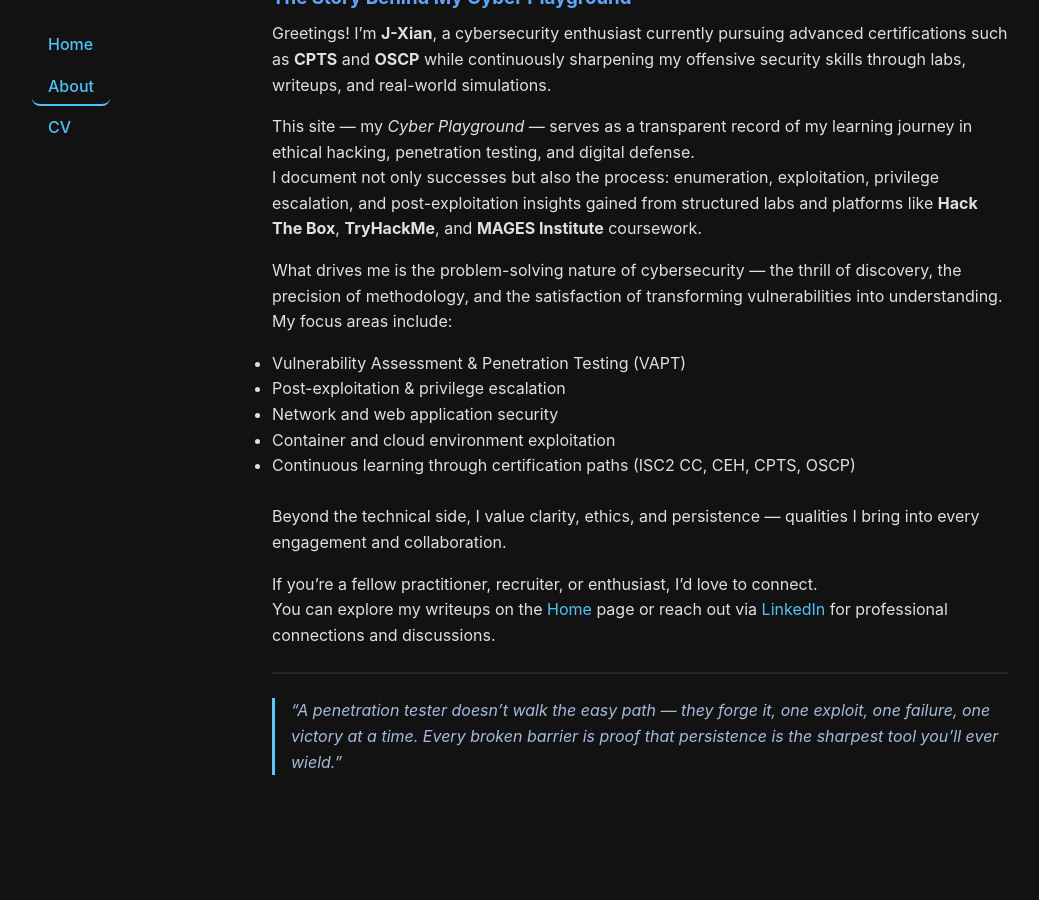
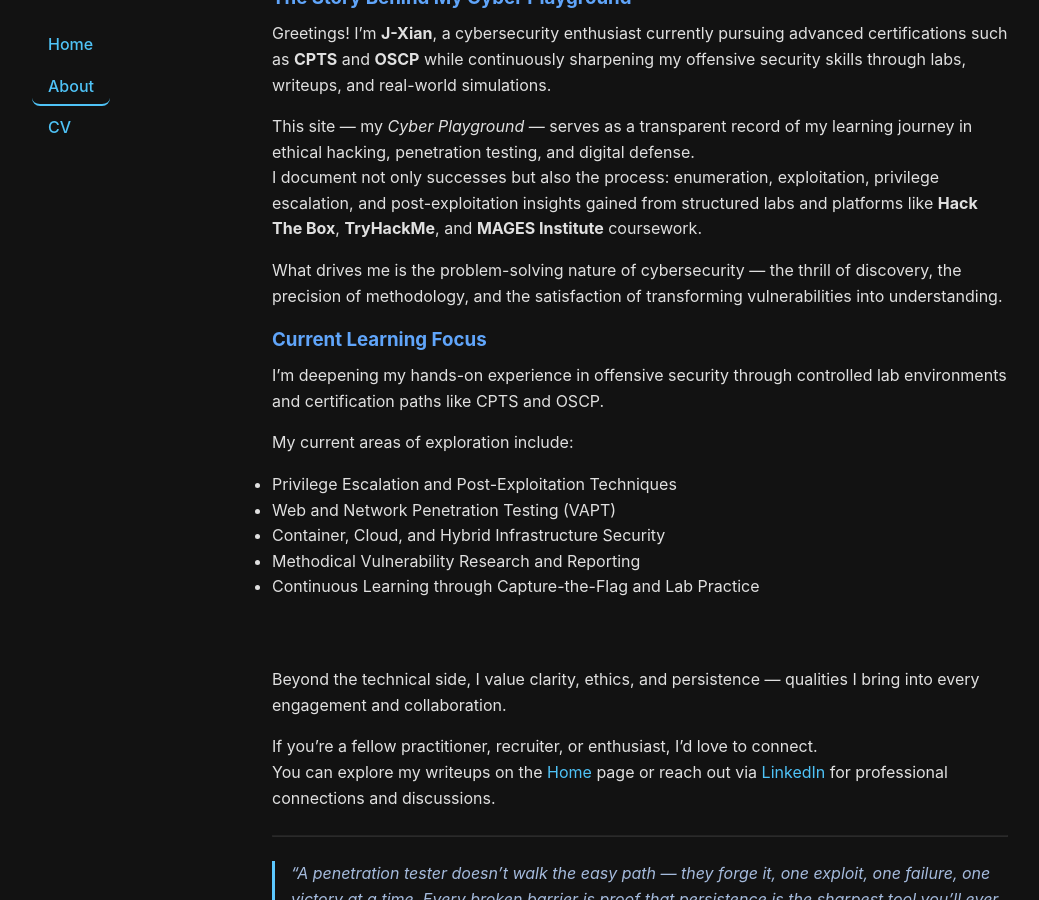
Before and after one commit to J-Xian/J-Xian.github.io, a Jekyll site: the page built from about.md, in a window 1280 px wide and 900 px high, scrolled down 311 px. Shown: the whole window, without its empty margins (0-1039 px from the left). Built offline with Jekyll 4.4.1, drawn with Linux system fonts in a browser that asks for light colours.

Commit message:
Revise about.md with current learning focus
Updated learning focus and added new areas of exploration in cybersecurity.

```diff
--- a/about.md
+++ b/about.md
@@ -11,13 +11,18 @@
 This site — my *Cyber Playground* — serves as a transparent record of my learning journey in ethical hacking, penetration testing, and digital defense.
 I document not only successes but also the process: enumeration, exploitation, privilege escalation, and post-exploitation insights gained from structured labs and platforms like **Hack The Box**, **TryHackMe**, and **MAGES Institute** coursework.
 
-What drives me is the problem-solving nature of cybersecurity — the thrill of discovery, the precision of methodology, and the satisfaction of transforming vulnerabilities into understanding. My focus areas include:
+What drives me is the problem-solving nature of cybersecurity — the thrill of discovery, the precision of methodology, and the satisfaction of transforming vulnerabilities into understanding.
+### Current Learning Focus
+I'm deepening my hands-on experience in offensive security through
+controlled lab environments and certification paths like CPTS and OSCP.
 
-- Vulnerability Assessment & Penetration Testing (VAPT)
-- Post-exploitation & privilege escalation
-- Network and web application security
-- Container and cloud environment exploitation
-- Continuous learning through certification paths (ISC2 CC, CEH, CPTS, OSCP)
+My current areas of exploration include:
+- Privilege Escalation and Post-Exploitation Techniques
+- Web and Network Penetration Testing (VAPT)
+- Container, Cloud, and Hybrid Infrastructure Security
+- Methodical Vulnerability Research and Reporting
+- Continuous Learning through Capture-the-Flag and Lab Practice
+
 <br><br>
 
 Beyond the technical side, I value clarity, ethics, and persistence — qualities I bring into every engagement and collaboration.
```
